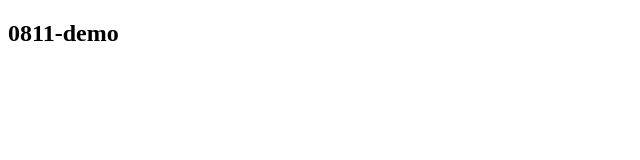
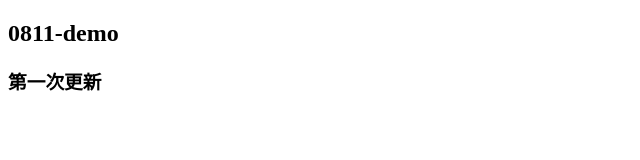
Before and after one commit to yumin-uu/0811-demo, a plain HTML site: page index.html in a window 1280 px wide. Shown: the whole page, without its empty margins (0-640 px from the left). Drawn offline with Linux system fonts and the light colour scheme.

Commit message:
01修改index.html

```diff
--- a/index.html
+++ b/index.html
@@ -1,16 +1,18 @@
 <!DOCTYPE html>
 <html lang="en">
+
 <head>
   <meta charset="UTF-8">
   <meta http-equiv="X-UA-Compatible" content="IE=edge">
   <meta name="viewport" content="width=device-width, initial-scale=1.0">
   <title>Document</title>
 </head>
+
 <body>
+
   <h2>0811-demo</h2>
+  <h3>第一次更新</h3>
 
-  <script>
+</body>
 
-  </script>
-</body>
 </html>
```
